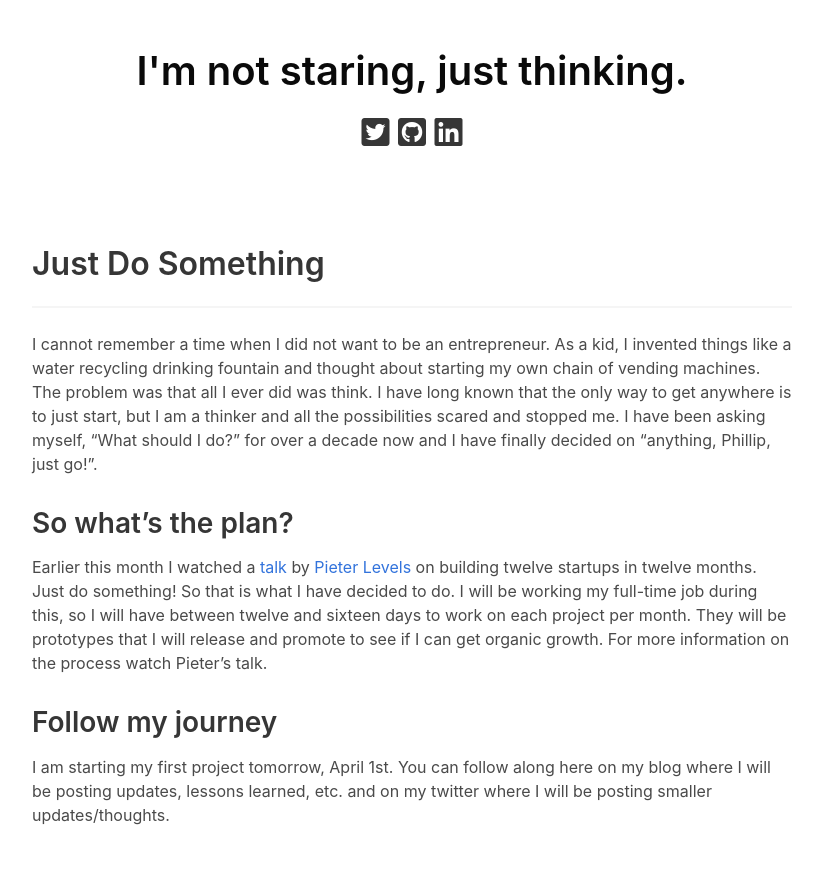
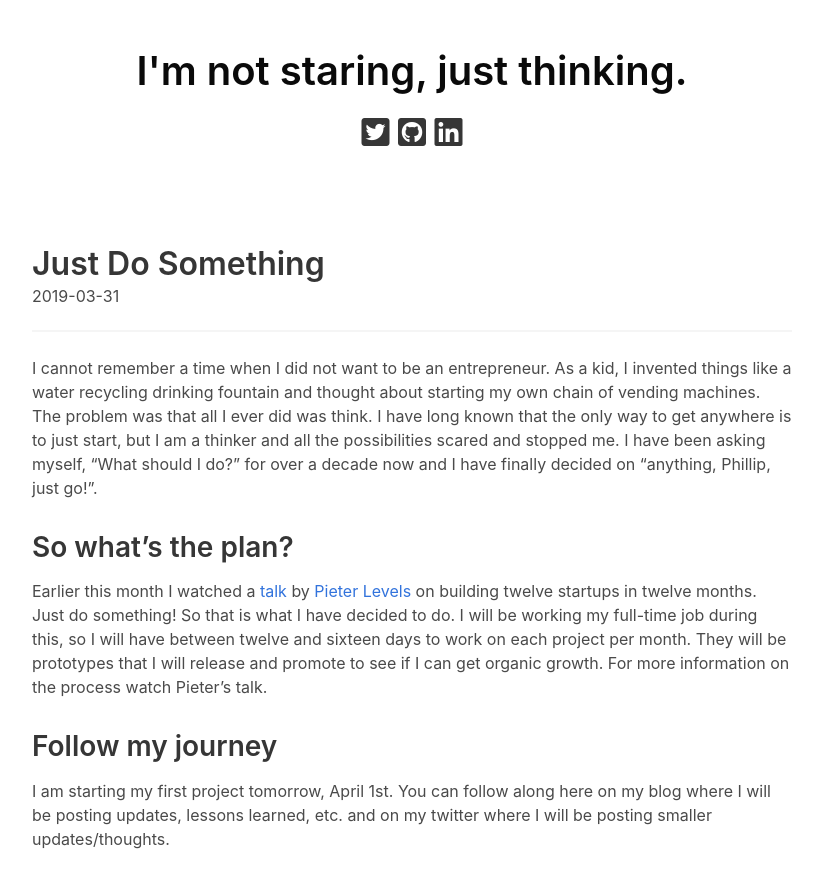
Before and after one commit to PhillipChaffee/phillipchaffee.github.io, a Jekyll site: the page built from _posts/2019-03-31-just-do-something.markdown, in a window 1280 px wide. Shown: the top 888 px of the page, without its empty margins (228-1050 px from the left). Built offline with Jekyll 4.4.1, drawn with Linux system fonts in a browser that asks for light colours.

Commit message:
Add post date.

```diff
--- a/_layouts/post.html
+++ b/_layouts/post.html
@@ -14,6 +14,7 @@ layout: default
             <div class="column is-12-mobile is-10-tablet is-8-desktop">
                 <section class="content">
                     <h1 class="title">{{ page.title }}</h1>
+                    <p class="subtitle is-6">{{ page.date | date: '%F' }}</p>
                     <hr />
                     {{ content }}
                 </section>
--- a/blog.html
+++ b/blog.html
@@ -16,6 +16,7 @@ layout: default
                 {% if post.title != 404 %}
                 <a class="has-text-black" href="{{ post.url }}">
                     <p class="title is-4 has-text-centered">{{ post.title }}</p>
+                    <p class="subtitle is-6 has-text-centered">{{ post.date | date: '%F' }}</p>
                     {% if post.excerpt %}<p>{{ post.excerpt }}</p>{% endif %}
                     {% if post.image %}<p><img src="{{ site.baseurl }}/{{ post.image }}" alt="" /></p>{% endif %}
                     {% endif %}
```
